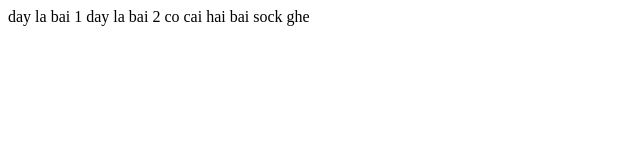
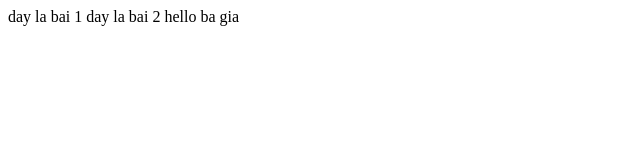
Before and after one commit to thanhduo92/sourtree, a plain HTML site: page index.html in a window 1280 px wide. Shown: the full height of the page, 0-640 px from the left. Drawn offline with Linux system fonts and the light colour scheme.

Commit message:
no message

```diff
--- a/index.html
+++ b/index.html
@@ -9,8 +9,7 @@
 <body>
     day la bai 1
     day la bai 2
-    co cai hai bai
-    sock ghe
+    hello ba gia
 
 </body>
 </html>
```
